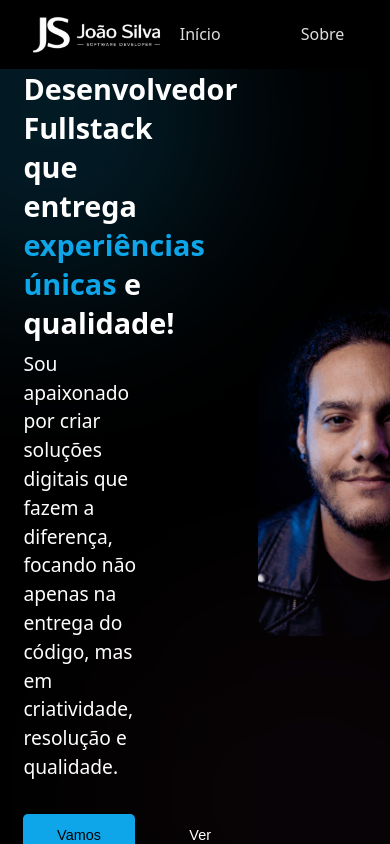
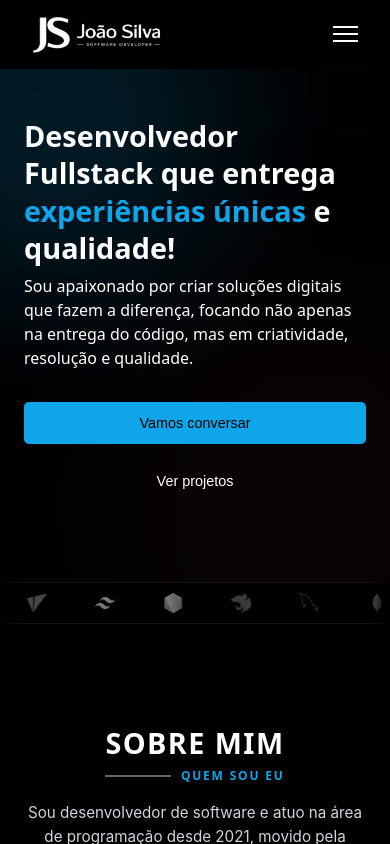
Before and after one commit to hnrkDEV/meu-portfolio, a React (Vite) app: page / in a window 390 px wide. Built offline with nearby package versions, Linux system fonts and the light colour scheme.

Commit message:
feat: deixando o portfólio responsivo

```diff
--- a/src/ExperienceSpotlight.jsx
+++ b/src/ExperienceSpotlight.jsx
@@ -69,7 +69,7 @@ function ExperienceSpotlight() {
         duration: 0.9,
         ease: "easeOut",
       }}
-      id="experiencias"
+      id="experiências"
     >
       <h2 className="section-title">
         EXPERIÊNCIA
--- a/src/about.jsx
+++ b/src/about.jsx
@@ -5,7 +5,7 @@ function About() {
   return (
     <motion.div
       className="about-section"
-      id="about"
+      id="sobre"
       initial={{ opacity: 0, y: 60 }}
       whileInView={{ opacity: 1, y: 0 }}
       viewport={{ once: true, amount: 0.3 }}
--- a/src/contact.jsx
+++ b/src/contact.jsx
@@ -37,7 +37,7 @@ function Contact() {
   return (
     <motion.section
       className="contact-section"
-      id="contact"
+      id="contato"
       initial={{ opacity: 0, y: 80 }}
       whileInView={{ opacity: 1, y: 0 }}
       viewport={{ once: true, amount: 0.3 }}
--- a/src/education.jsx
+++ b/src/education.jsx
@@ -59,7 +59,7 @@ function Education() {
   ];
 
   return (
-    <section className="education-section" id="educacao">
+    <section className="education-section" id="educação">
       <h2 className="about-title">
         EDUCAÇÃO
         <div className="about-underline-wrapper">
--- a/src/header.jsx
+++ b/src/header.jsx
@@ -1,5 +1,6 @@
 import { motion } from "framer-motion";
 import "./styles/header.css";
+import { useState } from "react";
 
 const headerVariants = {
   hidden: {
@@ -43,6 +44,8 @@ const linkVariants = {
 };
 
 function Header() {
+  const [menuOpen, setMenuOpen] = useState(false);
+
   return (
     <motion.header variants={headerVariants} initial="hidden" animate="show">
       {/* LOGO */}
@@ -61,57 +64,38 @@ function Header() {
         }}
       />
 
+
+      {/* HAMBURGER */}
+      <div
+        className={`hamburger ${menuOpen ? "active" : ""}`}
+        onClick={() => setMenuOpen(!menuOpen)}
+      >
+        <span />
+        <span />
+        <span />
+      </div>
+
       {/* NAV */}
-      <motion.nav variants={navVariants} initial="hidden" animate="show">
-        <motion.a
-          className="link-underline"
-          href="#home"
-          variants={linkVariants}
-        >
-          Início
-        </motion.a>
-        <motion.a
-          className="link-underline"
-          href="#about"
-          variants={linkVariants}
-        >
-          Sobre
-        </motion.a>
-        <motion.a
-          className="link-underline"
-          href="#experiencias"
-          variants={linkVariants}
-        >
-          Experiências
-        </motion.a>
-        <motion.a
-          className="link-underline"
-          href="#stack"
-          variants={linkVariants}
-        >
-          Stack
-        </motion.a>
-        <motion.a
-          className="link-underline"
-          href="#projetos"
-          variants={linkVariants}
-        >
-          Projetos
-        </motion.a>
-        <motion.a
-          className="link-underline"
-          href="#educacao"
-          variants={linkVariants}
-        >
-          Educação
-        </motion.a>
-        <motion.a
-          className="link-underline"
-          href="#contact"
-          variants={linkVariants}
-        >
-          Contato
-        </motion.a>
+      <motion.nav className={menuOpen ? "open" : ""} variants={navVariants} initial="hidden" animate="show">
+        {[
+          "Início",
+          "Sobre",
+          "Experiências",
+          "Stack",
+          "Projetos",
+          "Educação",
+          "Contato",
+        ].map((item, i) => (
+          <motion.a
+            key={i}
+            href={`#${item.toLowerCase()}`}
+            className="link-underline"
+            onClick={() => setMenuOpen(false)}
+            variants={linkVariants}
+          >
+            {item}
+          </motion.a>
+        ))}
       </motion.nav>
     </motion.header>
   );
--- a/src/styles/about.css
+++ b/src/styles/about.css
@@ -1,15 +1,17 @@
 .about-section {
   font-family: "Courier New", Courier, monospace;
-  font-size: 1.2rem;
+  font-size: 1.1rem;
   line-height: 1.6;
-  width: 100vw;
+  width: 100%;
   color: #ffffff;
   background-color: black;
   margin: 0;
-  padding: 10rem 0 0 0;
+  padding: 8rem 6vw 2rem;
   display: flex;
   justify-content: center;
-  gap: 15rem;
+  align-items: center;
+  gap: 6rem;
+  flex-wrap: wrap;
 }
 
 .about-section h1 {
@@ -18,7 +20,8 @@
 }
 
 .about-img {
-  width: 20rem;
+  width: 100%;
+  max-width: 320px;
   border-radius: 2rem;
 }
 
@@ -66,7 +69,7 @@
 
 .about-text {
   margin-top: 1rem;
-  max-width: 35rem;
+  max-width: 500px;
   font-size: 1rem;
   color: #d1d5db;
   text-align: start;
@@ -103,3 +106,70 @@
   text-decoration: none;
   color: inherit;
 }
+
+@media (max-width: 1024px) {
+  .about-section {
+    flex-direction: column;
+    text-align: center;
+    gap: 3rem;
+    padding: 6rem 4vw;
+  }
+
+  .section-title {
+    align-items: center;
+  }
+
+  .title {
+    font-size: 2.4rem;
+    align-self: center;
+  }
+
+  .about-text {
+    text-align: center;
+  }
+
+  .btn-container {
+    justify-content: center;
+  }
+
+  .about-img {
+    display: none;
+  }
+}
+
+@media (max-width: 480px) {
+  .about-section {
+    padding: 4rem 1.5rem;
+    gap: 2rem;
+  }
+
+  .title {
+    font-size: 1.8rem;
+  }
+
+  .subtitle {
+    font-size: 0.75rem;
+  }
+
+  .underline {
+    width: 50%;
+  }
+
+  .about-text {
+    font-size: 0.95rem;
+  }
+
+  .about-img {
+    display: none;
+  }
+
+  .btn-container {
+    flex-direction: column;
+    width: 100%;
+  }
+
+  .about-btn {
+    width: 100%;
+    text-align: center;
+  }
+}
--- a/src/styles/header.css
+++ b/src/styles/header.css
@@ -1,34 +1,29 @@
 header {
-  text-align: center;
+  display: flex;
   justify-content: space-between;
   align-items: center;
-  height: fit-content;
-  display: flex;
   padding: 1rem 2rem;
   background-color: black;
+  position: relative;
+  z-index: 1000;
 }
 
 .header-logo {
-  height: 100%;
   max-height: 2.3rem;
 }
 
 .link-underline {
   position: relative;
-  display: inline-block;
-  text-decoration: none;
-  color: inherit;
 }
 
 .link-underline::after {
   content: "";
   position: absolute;
   left: 0;
-  bottom: -1px;
+  bottom: -2px;
   width: 100%;
   height: 1px;
   background-color: #0ea5e9;
-
   transform: scaleX(0);
   transform-origin: left;
   transition: transform 0.3s ease;
@@ -37,15 +32,76 @@ header {
 .link-underline:hover::after {
   transform: scaleX(1);
 }
+.hamburger {
+  display: none;
+  flex-direction: column;
+  gap: 5px;
+  cursor: pointer;
+  z-index: 1001;
+}
 
-nav a {
-  margin: 0 1rem;
-  font-weight: 500;
-  font-size: 1rem;
+.hamburger span {
+  width: 25px;
+  height: 2px;
+  background: white;
+  transition: all 0.3s ease;
+}
+
+/* animação X */
+.hamburger.active span:nth-child(1) {
+  transform: rotate(45deg) translateY(8px);
+}
+
+.hamburger.active span:nth-child(2) {
+  opacity: 0;
+}
+
+.hamburger.active span:nth-child(3) {
+  transform: rotate(-45deg) translateY(-8px);
 }
 
 nav {
   display: flex;
   align-items: center;
-  gap: 3rem;
+  gap: 2.5rem;
 }
+
+nav a {
+  font-size: 1rem;
+  font-weight: 500;
+  text-decoration: none;
+  color: white;
+}
+
+@media (max-width: 768px) {
+  .hamburger {
+    display: flex;
+  }
+
+  nav {
+    position: fixed;
+    top: 0;
+    right: -100%;
+    width: 100%;
+    height: 100vh;
+
+    background: rgba(0, 0, 0, 0.95);
+    backdrop-filter: blur(10px);
+
+    display: flex;
+    flex-direction: column;
+    justify-content: center;
+    align-items: center;
+    gap: 2rem;
+
+    transition: right 0.4s ease;
+  }
+
+  nav.open {
+    right: 0;
+  }
+
+  nav a {
+    font-size: 1.5rem;
+  }
+}
--- a/src/styles/hero.css
+++ b/src/styles/hero.css
@@ -1,13 +1,13 @@
 .hero-section {
   position: relative;
-  min-height: 70vh;
   display: flex;
-  justify-content: space-around;
+  justify-content: space-between;
   align-items: center;
-  gap: 10rem;
+  gap: 4rem;
   padding: 0 6vw;
   overflow: hidden;
   background-color: black;
+  flex-wrap: wrap;
 }
 
 .hero-section::before {
@@ -51,42 +51,50 @@
   filter: blur(90px);
   z-index: 0;
 }
+/* TEXTO */
 .hero-info {
   text-align: start;
   color: white;
-  width: 30%;
+  width: 100%;
+  max-width: 500px;
   z-index: 1;
 }
 
+/* TITULO */
 .hero-title {
   margin: 0;
-  font-size: 3rem;
+  font-size: 2.7rem;
 }
 
+/* IMAGEM */
 .hero-img {
-  width: 25rem;
+  width: 100%;
+  max-width: 350px;
   border-radius: 21px;
   border-bottom-right-radius: 6rem;
   border-top-left-radius: 6rem;
   z-index: 1;
 }
 
-.hero-span {
-  color: #0ea5e9;
+/* DESCRIÇÃO */
+.hero-description {
+  font-size: 1.1rem;
+  line-height: 1.5;
+  width: 100%;
+  margin-top: 0.5rem;
+  margin-bottom: 1rem;
 }
 
-.hero-description {
-  font-size: 1.2rem;
-  line-height: 1.5;
-  width: 80%;
-  margin-top: 0.5rem;
-  margin-bottom: 2rem;
-}
-
+/* BOTÕES */
 .hero-buttons {
   margin-top: 2rem;
   display: flex;
   gap: 1rem;
+  flex-wrap: wrap;
+}
+
+.hero-span {
+  color: #0ea5e9;
 }
 
 .hero-button,
@@ -189,29 +197,65 @@
 
 @media (max-width: 1024px) {
   .hero-section {
-    gap: 5rem;
+    flex-direction: column;
+    text-align: center;
+    gap: 3rem;
+    padding: 4rem 6vw;
+    height: fit-content;
   }
 
   .hero-info {
-    width: 45%;
+    width: 100%;
+    align-items: center;
+  }
+
+  .hero-description {
+    width: 100%;
+  }
+
+  .hero-img {
+    display: none;
+  }
+
+  .hero-buttons {
+    justify-content: center;
   }
 
   .hero-title {
-    font-size: 2.5rem;
-  }
-
-  .hero-img {
-    width: 20rem;
+    font-size: 2.3rem;
   }
 }
 
 @media (max-width: 480px) {
+  .hero-section {
+    padding: 3rem 1.5rem;
+    gap: 2rem;
+    height: fit-content;
+  }
+
   .hero-title {
     font-size: 1.8rem;
+    line-height: 1.3;
+  }
+
+  .hero-description {
+    font-size: 1rem;
   }
 
   .hero-img {
-    width: 14rem;
+    display: none;
+  }
+
+  .hero-buttons {
+    flex-direction: column;
+    width: 100%;
+  }
+
+  .hero-button,
+  .lets-talk,
+  .see-projects {
+    width: 100%;
+    text-align: center;
   }
 
   .ticker {
@@ -219,10 +263,10 @@
   }
 
   .ticker-track img {
-    height: 24px;
+    height: 20px;
   }
 
   .ticker-group {
-    gap: 4rem;
+    gap: 3rem;
   }
 }
--- a/src/styles/projects-morph.css
+++ b/src/styles/projects-morph.css
@@ -1,7 +1,7 @@
 .projects-section {
   background: black;
   color: white;
-  padding: 6rem 1.5rem;
+  padding: 6rem 6vw;
   display: flex;
   flex-direction: column;
   align-items: center;
@@ -11,6 +11,8 @@
   display: flex;
   gap: 1rem;
   margin-bottom: 3rem;
+  flex-wrap: wrap;
+  justify-content: center;
 }
 
 .project-tab {
@@ -45,11 +47,14 @@
   grid-template-columns: 1.2fr 1fr;
   gap: 2.5rem;
   padding: 2.5rem;
+  align-items: center;
 }
 
 /* IMAGE */
 .project-image {
-  width: 35rem;
+  width: 100%;
+  max-width: 500px;
+  height: auto;
   object-fit: cover;
   border-radius: 14px;
 }
@@ -96,15 +101,37 @@
   font-size: 0.85rem;
 }
 
+@media (max-width: 1024px) {
+  .project-content {
+    grid-template-columns: 1fr;
+    text-align: center;
+  }
+
+  .project-info {
+    display: flex;
+    flex-direction: column;
+    align-items: center;
+  }
+
+  .project-description {
+    max-width: 600px;
+  }
+
+  .project-stack {
+    justify-content: center;
+  }
+}
+
 /* MOBILE */
 @media (max-width: 900px) {
   .project-content {
     grid-template-columns: 1fr;
   }
 }
+
 @media (max-width: 600px) {
   .projects-section {
-    padding: 4rem 1rem;
+    padding: 4rem 1.2rem;
   }
 
   .project-panel {
@@ -115,4 +142,28 @@
     padding: 1.5rem;
     gap: 1.5rem;
   }
+
+  .project-info h3 {
+    font-size: 1.5rem;
+  }
+
+  .project-description {
+    font-size: 0.95rem;
+  }
+
+  .project-tab {
+    padding: 0.5rem 1rem;
+    font-size: 0.8rem;
+  }
 }
+
+@media (max-width: 400px) {
+  .project-tab {
+    width: 100%;
+    text-align: center;
+  }
+
+  .projects-selector {
+    gap: 0.5rem;
+  }
+}
```
